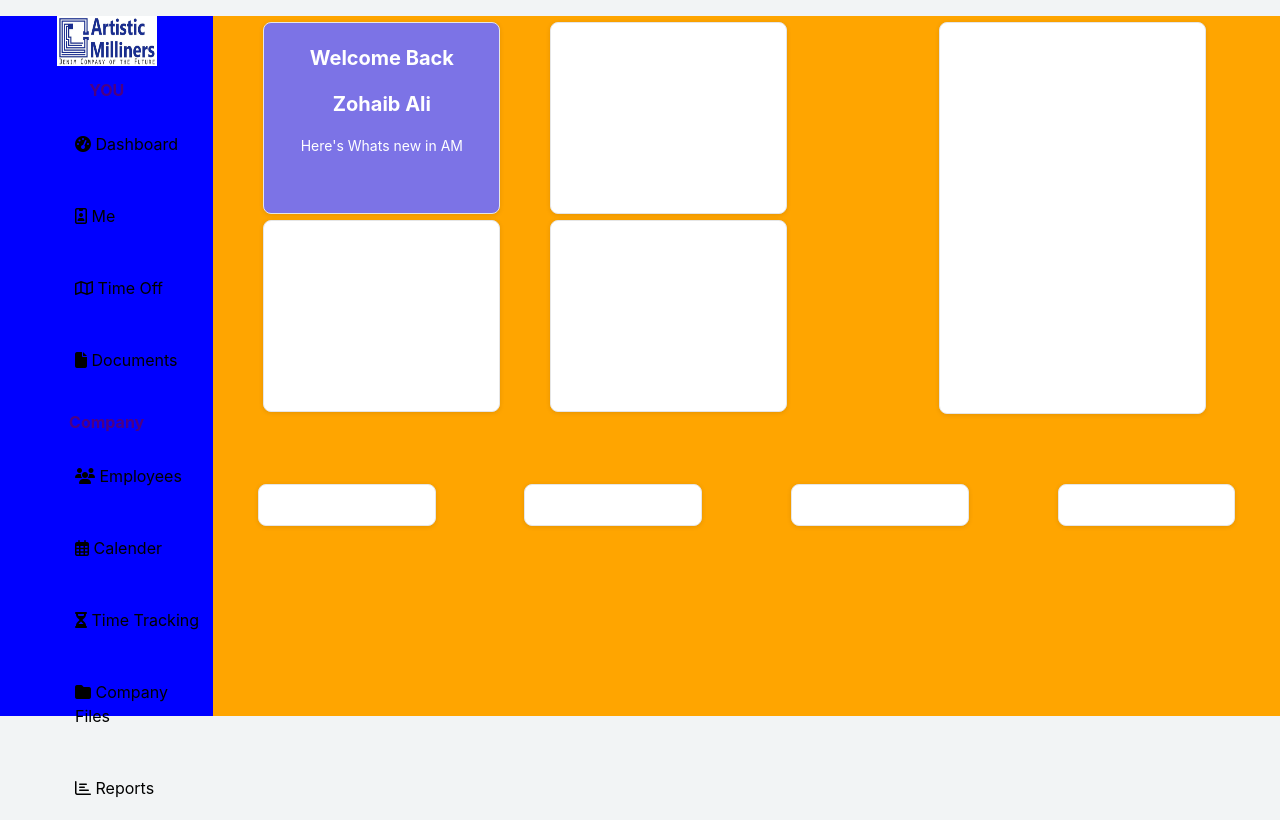
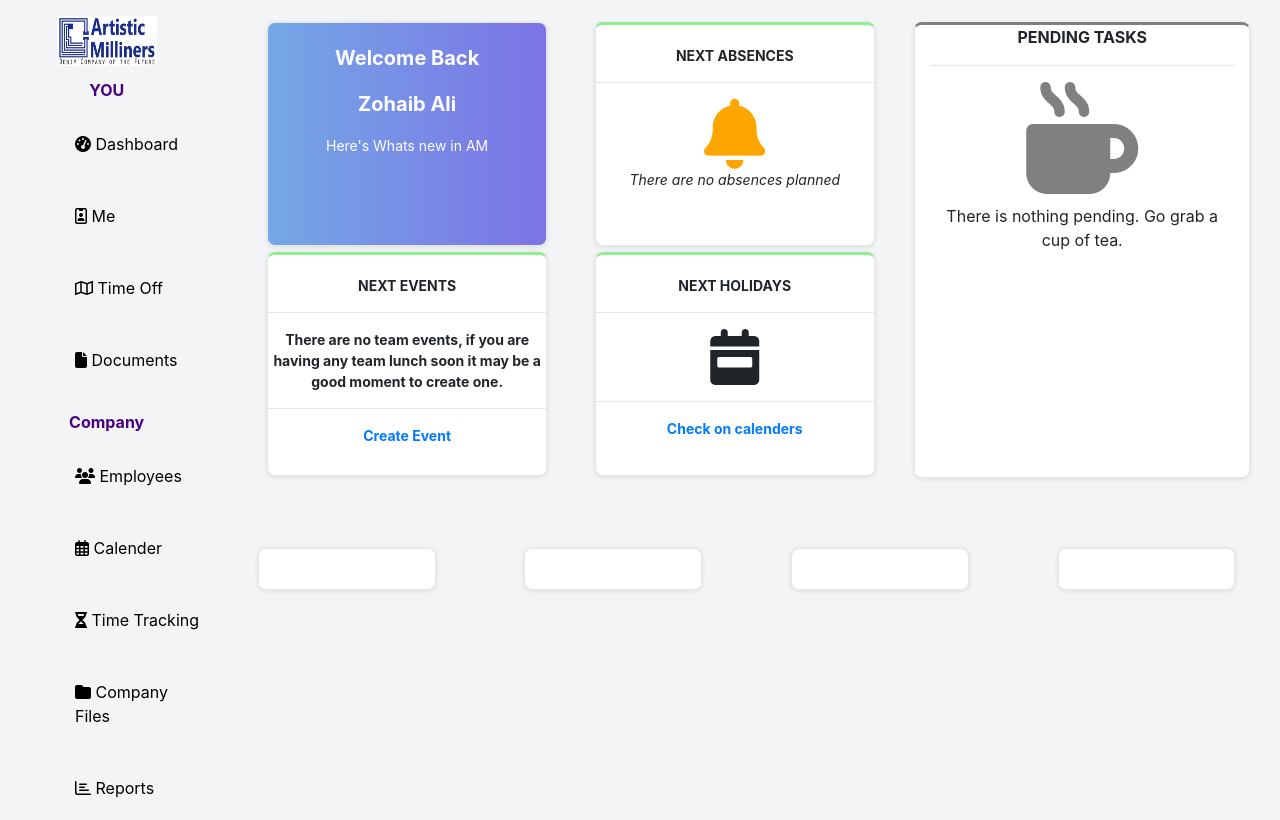
Before and after one commit to Xzib/Portal, a Flask app: page /dashboard in a window 1280 px wide. Run offline with Flask 2, Linux system fonts and the light colour scheme; some libraries are stand-ins or nearby versions.

Commit message:
dashboard row1 completed

```diff
--- a/static/dashboard_style.css
+++ b/static/dashboard_style.css
@@ -7,7 +7,7 @@
     position: relative;
     float: left;
     height: 700px;
-    background-color: blue;
+
 
 }
 #side_bar li{
@@ -58,9 +58,9 @@
     box-shadow: 0 1px 5px rgba(0,0,0,0.1);
     text-align: center;
     border-radius:0.5rem;
-    width: 3rem;
-    height:12rem;
-    margin-left: 50px;
+    width: 8rem;
+    height:14rem;
+    margin-left: 10px;
 }
 .heading-text{
     font-weight: bold;
@@ -77,25 +77,26 @@
     padding: 20px;
     box-shadow: 0 1px 5px rgba(0,0,0,0.1);
     text-align: center;
-    background-color: #7C73E6;
+    background-image: linear-gradient(-90deg,rgba(124, 115, 230, 1),rgba(116,168,230,1)) ;
     opacity: 20;
     color: white;
     border-radius: 0.5rem;
-    margin-left: 50px;
+    margin-left: 10px;
 
 }
 #side-box{
     margin-top: 6px;
     background: #fff;
     border: solid 1px #e6e6e6;
+    border-top: solid 3px gray;
     box-sizing: border-box;
-    padding: 20px;
+    padding: 0px;
     box-shadow: 0 1px 5px rgba(0,0,0,0.1);
     text-align: center;
     border-radius:0.5rem;
     width: 3rem;
-    height:24.5rem;
-    margin-left:15px;
+    height:28.5rem;
+    margin-left:0px;
 }
 .box{
     margin-top: 6px;
@@ -109,6 +110,19 @@
     margin-top: 70px;
     margin-left: auto;
     margin-right: auto;
+}
 
+.leave-box{
+    border-top: 3px solid lightgreen;
+    font-size: 14px;
+    font-weight: bold;
+}
+.padding-0{
+    padding-left: 0px;
+    padding-right: 0px;
+}
+.margin-0{
+    margin-left: 0;
+    margin-right: 0
 
 }
--- a/templates/DashboardLayout.html
+++ b/templates/DashboardLayout.html
@@ -40,7 +40,7 @@
         </div>
         <!--sidebar ends-->
         <!--page content starts-->
-        <div class="col-10 mt-3" style="background-color: orange;">
+        <div class="col-10 mt-3" >
             {% block pagecontent %}{% endblock%}
         </div>
         <!--page content ends-->
--- a/templates/dashboard.html
+++ b/templates/dashboard.html
@@ -1,38 +1,79 @@
 {% extends "dashboardlayout.html" %}
 
 {% block pagecontent %}
+
+    <div class="container">
             <!--First row-->
-    <div class="row">
-
-        <div class="col-8">
-                <div class="row">
-                        <div class="col-4" id="Welcome-tag">
+            <div class="row no-gutters">
+                    <div class="col-8 mx-0"><!--R1C1-8-->
+                            <div class="row no-gutters">
+                                    <div class="col-5 mx-4" id="Welcome-tag">
                                         <p class="heading-text">Welcome Back</p>
                                         <p class="heading-text">Zohaib Ali</p>
                                         <p class="normal-text">Here's Whats new in AM</p>
-
-
                                     </div>
-                        <div class=" col-4 normal-box ">
-
+                                    <div class=" col-5 mx-4 normal-box leave-box">
+                                        <div class="text-center">
+                                            NEXT ABSENCES
                                         </div>
+                                        <hr>
+                                        <div>
+                                            <i class="fas fa-bell fa-5x" style="color: orange"></i>
                                         </div>
-                <div class="row">
-                        <div class=" col-4 normal-box ">
-
-                        </div>
-                        <div class=" col-4 normal-box ">
-
+                                        <div class="text-center" style="font-style:italic; font-weight:lighter">
+                                            There are no absences planned
                                         </div>
                                     </div>
                             </div>
-
-
-         <div class="col-3" id="side-box">
-
+                            <div class="row no-gutters">
+                                    <div class=" col-5 mx-4 normal-box leave-box ">
+                                            <div class="text-center" style="font-weight: bold">
+                                                    NEXT EVENTS
+                                                </div>
+                                                <hr>
+                                                <div stlye="margin: auto;">
+                                                    There are no team events,
+                                                    if you are having any team lunch soon it may be a good moment to create one.
+                                                </div>
+                                                <hr>
+                                                <div class="text-center" style="margin-top:10px;">
+                                                    <a href="#"> Create Event</a>
                                                 </div>
 
                                     </div>
+                                    <div class=" col-5 mx-4 normal-box leave-box">
+                                            <div class="text-center" style="font-weight: bold">
+                                                    NEXT HOLIDAYS
+                                                </div>
+                                                <hr>
+                                                <div stlye="margin: auto;">
+                                                        <i class="fas fa-calendar-week fa-4x"></i>
+                                                </div>
+                                                <hr>
+                                                <div class="text-center" style="margin-top:10px;">
+                                                    <a href="#"> Check on calenders</a>
+                                                </div>
+                                    </div>
+                            </div>
+                    </div> <!--R1C1-8-->
+
+                    <div class="col-4 mx-0" id="side-box"> <!--R1C2-4-->
+                                    <div class="col-md-12">
+                                           <div class="text-center" style="font-weight: bold">
+                                                   PENDING TASKS
+                                               </div>
+                                               <hr>
+                                               <div stlye="margin: auto;">
+                                                       <i class="fas fa-mug-hot fa-7x" style="color: gray"></i>
+                                               </div>
+                                               <div class="text-center" style="margin-top:10px;">
+                                                   There is nothing pending. Go grab a cup of tea.
+                                               </div>
+                                           </div>
+                                    </div>
+                    </div> <!--R1C2-4-->
+
+                </div><!--First row ends-->
                 <!--second row-->
                 <div class="row no-gutter">
                     <div class="col-2 box">
@@ -51,6 +92,9 @@
                 </div>
 
 
+    </div>
+
+
 
 
 {% endblock %}
```
Lines whose indentation alone changed are shown as unchanged.
